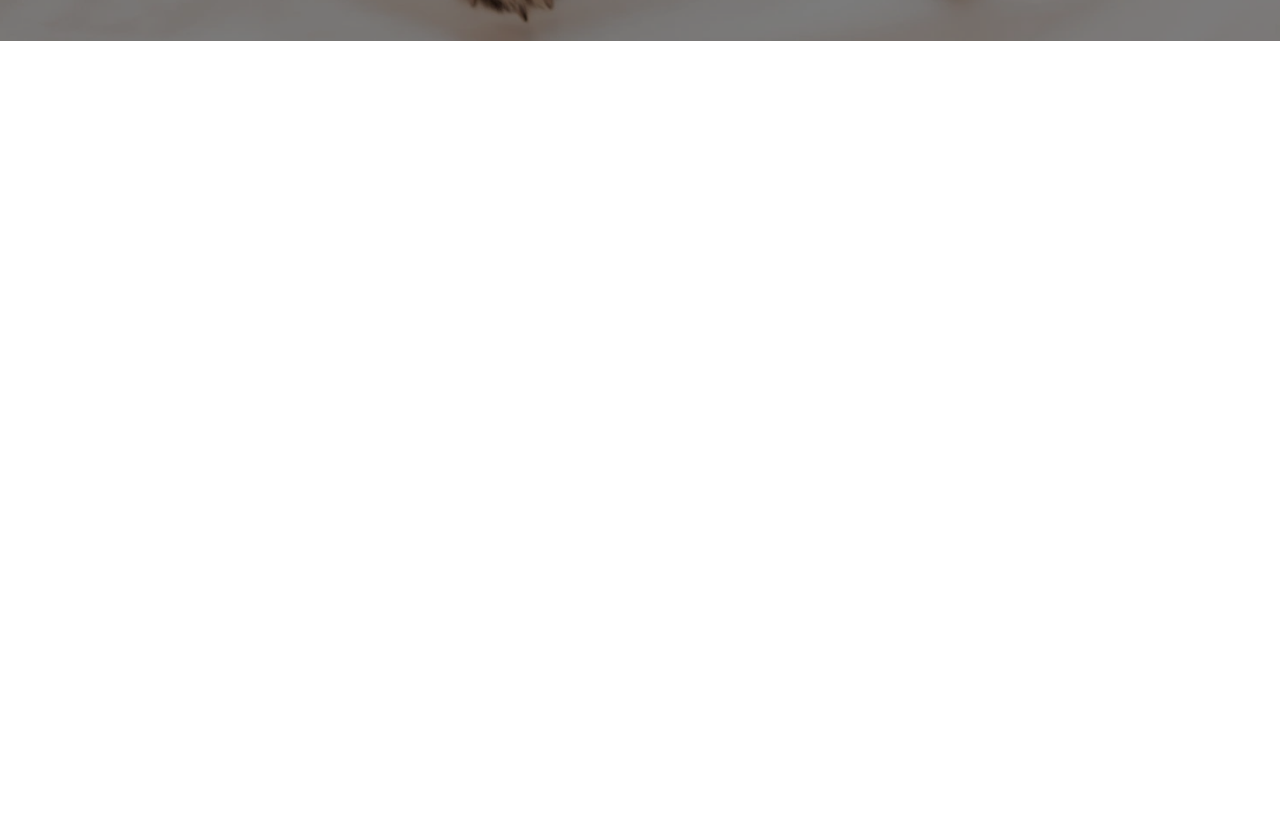
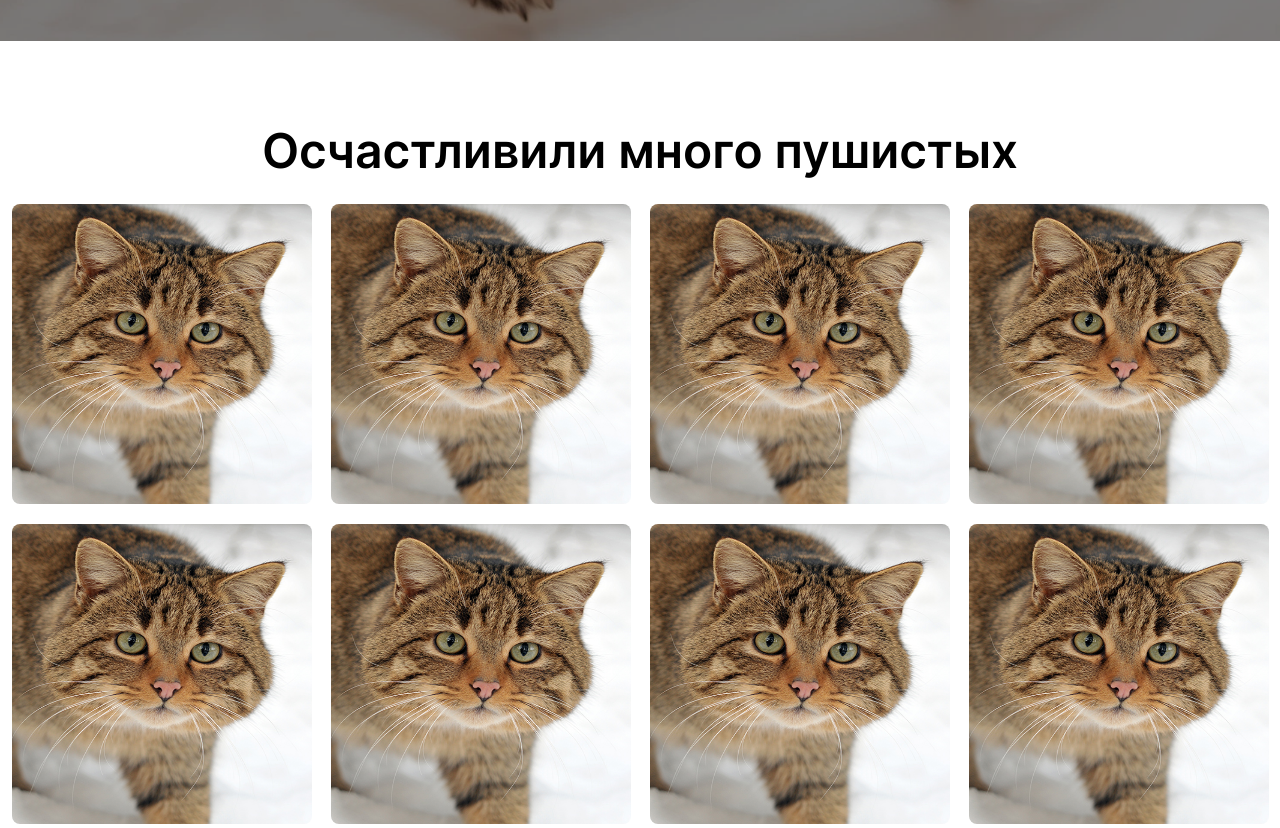
Before and after one commit to IlyaVafin/groom, a React app in the folder frontend/: page / in a window 1280 px wide. Shown: the part 913-1741 px from the top of the page. Before the commit the page ends 954 px from the top, so only its background shows below. Built offline with nearby package versions, Linux system fonts and the light colour scheme; the HTML template or start-up script is replaced by a standard one.

Commit message:
feat: #6 create examples block, heading component

```diff
--- /dev/null
+++ b/frontend/src/modules/examples/examples.module.css
@@ -0,0 +1,17 @@
+.examples {
+	margin-top: 80px;
+}
+.examplesHeading {
+	text-align: center;
+}
+
+.examplesList {
+  display: grid;
+  grid-template-columns: repeat(auto-fill, minmax(300px, 1fr));
+  place-items: center;
+  gap: 16px;
+  margin-top: 24px;
+}
+.exampleItem img {
+  border-radius: var(--radius-sm);
+}
--- /dev/null
+++ b/frontend/src/modules/examples/examples.tsx
@@ -0,0 +1,20 @@
+import Container from "../../shared/ui/container/container";
+import Heading from "../../shared/ui/heading/heading";
+import styles from './examples.module.css'
+import Example from './../../assets/jpg/example.jpg'
+export default function Examples() {
+  return (
+    <section className={styles.examples}>
+      <Heading className={styles.examplesHeading} as="h2">Осчастливили много пушистых</Heading>
+      <Container>
+        <ul className={styles.examplesList}>
+          {Array.from({length: 8}).map((_, i) => (
+            <li key={i} className={styles.exampleItem}>
+              <img width={300} height={300} src={Example} alt=""/>
+            </li>
+          ))}
+        </ul>
+      </Container>
+    </section>
+  )
+}
--- a/frontend/src/modules/hero/hero.module.css
+++ b/frontend/src/modules/hero/hero.module.css
@@ -31,7 +31,7 @@
 }
 
 .heroHeading {
-  font-size: clamp(28px, 6vw, 60px);
+  font-size: clamp(28px, 6vw, 80px);
 }
 .heroDescription {
   font-size: clamp(16px, 3vw, 24px);
--- a/frontend/src/modules/layout/header/header.module.css
+++ b/frontend/src/modules/layout/header/header.module.css
@@ -5,9 +5,6 @@
 	to {
 		transform: translateY(0);
 	}
-}
-.header {
-	background-color: var(--color-gainsboro);
 }
 .headerContainer {
 	display: flex;
--- a/frontend/src/pages/home.tsx
+++ b/frontend/src/pages/home.tsx
@@ -1,3 +1,4 @@
+import Examples from "../modules/examples/examples";
 import Hero from "../modules/hero/hero";
 import Header from "../modules/layout/header/header";
 
@@ -7,6 +8,7 @@ export default function Home(){
     <Header/>
     <main>
       <Hero/>
+      <Examples/>
     </main>
     </>
   )
--- /dev/null
+++ b/frontend/src/shared/ui/heading/heading.module.css
@@ -0,0 +1,21 @@
+.h1 {
+  font-size: clamp(48px, 5vw, 80px);
+}
+
+.h2 {
+  font-size: clamp(32px, 5vw,  48px);
+}
+
+.h3 {
+  font-size: clamp(24px, 5vw, 32px);
+}
+.h4 {
+  font-size: clamp(18px, 5vw, 24px);
+}
+.h5 {
+  font-size: clamp(16px, 5vw, 18px);
+}
+
+.h6 {
+  font-size: clamp(14px, 5vw,  16px);
+}
--- /dev/null
+++ b/frontend/src/shared/ui/heading/heading.tsx
@@ -0,0 +1,20 @@
+import type { HTMLAttributes, ReactNode } from "react"
+import styles from './heading.module.css'
+interface HeadingProps extends HTMLAttributes<HTMLHeadingElement> {
+	as: "h1" | "h2" | "h3" | "h4" | "h5" | "h6"
+	children: ReactNode
+	className?: string
+}
+export default function Heading({
+	children,
+	as,
+	className,
+	...rest
+}: HeadingProps) {
+	const Tag = as
+	return (
+		<Tag {...rest} className={`${styles[as]} ${className ?? ""}`}>
+			{children}
+		</Tag>
+	)
+}
```
Also changed, not shown: frontend/src/assets/jpg/example.jpg (added).
